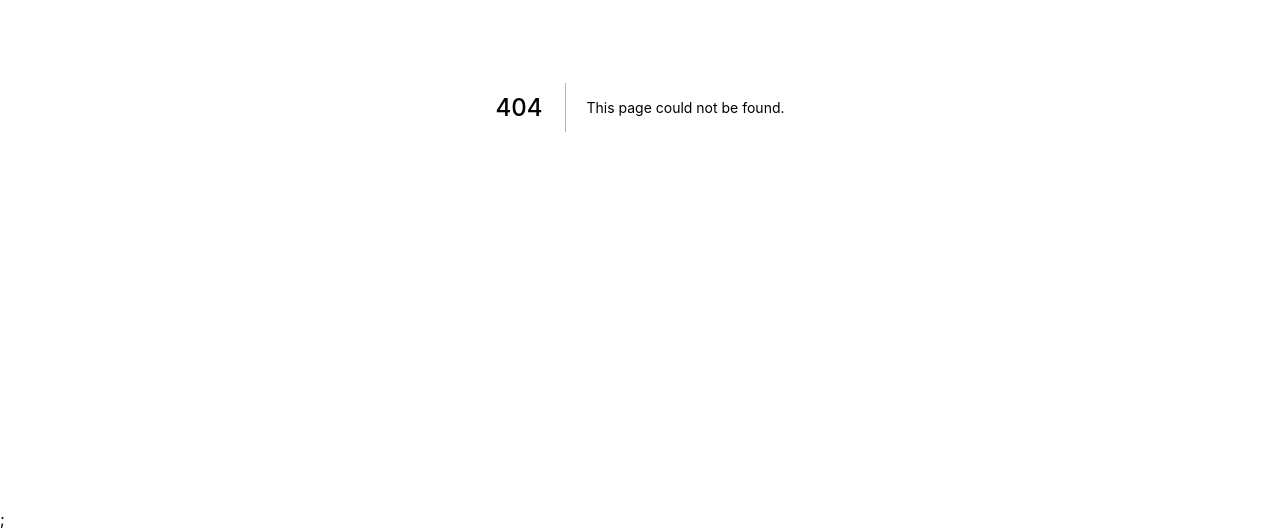
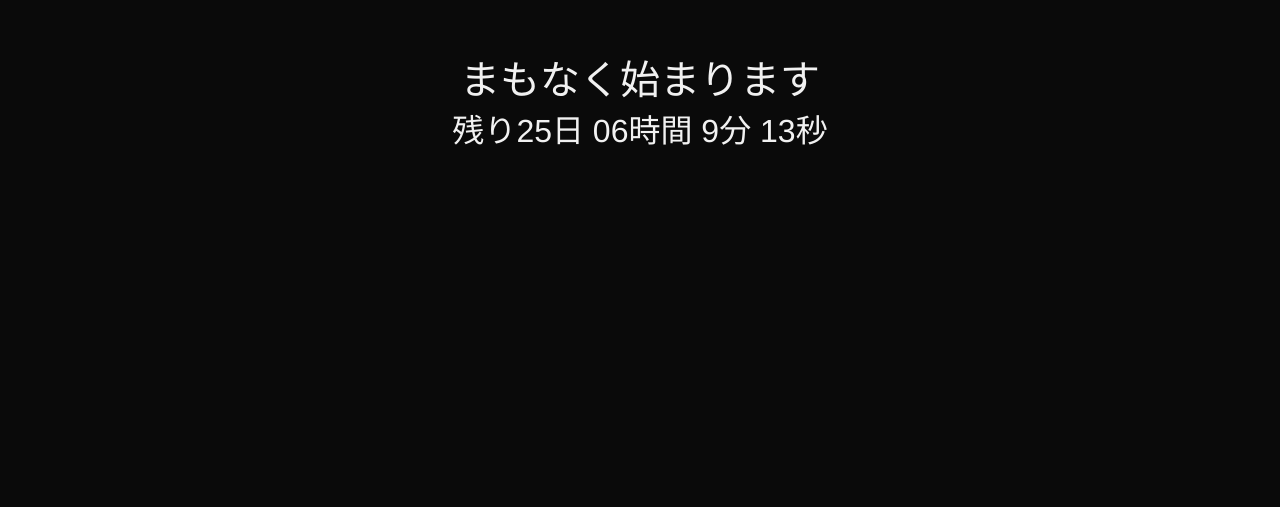
Before and after one commit to Mochichi2003/Campus-festival, a Next.js app: page /live in a window 1280 px wide. Before the commit this address had no page. Shown: the part 293-824 px from the top of the page. After the commit the page ends 800 px from the top, so only its background shows below. Built offline with nearby package versions, Linux system fonts and the light colour scheme.

Commit message:
ライブのカウントダウンページを作り始めた

```diff
--- /dev/null
+++ b/components/Countdowntimer/CountdownTimer.module.sass
@@ -0,0 +1,14 @@
+.main
+  background: #0a0a0a
+  color: #fff
+  height: 100vh
+  width: 100vw
+  .mainText
+    color: #f1f1f1
+    text-align: center
+    margin: auto auto
+    position: absolute
+    top: 50%
+    left: 50%
+    -webkit-transform: translateY(-50%) translateX(-50%)
+    transform: translateY(-50%) translateX(-50%)
--- /dev/null
+++ b/components/Countdowntimer/CountdownTimer.tsx
@@ -0,0 +1,30 @@
+import React from "react";
+
+import styles from "./CountdownTimer.module.sass";
+import moment from "moment";
+moment().locale("ja");
+
+class Clock extends React.Component {
+  constructor(props: string) {
+    super(props);
+    this.state = { date: moment().format("D日 HH時間 M分 s秒") };
+  }
+
+  render() {
+    return <>{this.state.date}</>;
+  }
+}
+
+export default function header() {
+  return (
+    <div className={styles.main}>
+      <div className={styles.mainText}>
+        <h1>まもなく始まります</h1>
+        <h2>
+          残り
+          <Clock />
+        </h2>
+      </div>
+    </div>
+  );
+}
--- a/components/header.tsx
+++ b/components/header.tsx
@@ -13,8 +13,8 @@ export default function header() {
         <Navbar.Toggle aria-controls="basic-navbar-nav" />
         <Navbar.Collapse id="basic-navbar-nav">
           <Nav className="mr-auto">
-            <Nav.Link href="#home">Home</Nav.Link>
-            <Nav.Link href="#link">Link</Nav.Link>
+            <Nav.Link href="/">Home</Nav.Link>
+            <Nav.Link href="/live">LivePage</Nav.Link>
           </Nav>
         </Navbar.Collapse>
       </Navbar>
--- a/package.json
+++ b/package.json
@@ -10,6 +10,7 @@
   },
   "dependencies": {
     "bootstrap": "^4.5.2",
+    "moment": "^2.29.0",
     "next": "latest",
     "react": "^16.12.0",
     "react-bootstrap": "^1.3.0",
--- a/pages/_app.tsx
+++ b/pages/_app.tsx
@@ -1,10 +1,11 @@
 import { AppProps } from "next/app";
 import "bootstrap/dist/css/bootstrap.min.css";
+import "../style/global.css";
 
 export default function App({ Component, pageProps }: AppProps) {
   return (
     <>
-      <Component {...pageProps} />;
+      <Component {...pageProps} />
     </>
   );
 }
--- /dev/null
+++ b/pages/live.tsx
@@ -0,0 +1,14 @@
+// import Link from "next/link";
+import Layout from "../components/Layout";
+
+import React from "react";
+import styles from "../style/live.module.sass";
+import CountdownTimer from "../components/Countdowntimer/CountdownTimer";
+
+const Live = () => (
+  <div>
+    <CountdownTimer />
+  </div>
+);
+
+export default Live;
--- /dev/null
+++ b/style/global.css
@@ -0,0 +1,9 @@
+body,
+html {
+  margin: 0;
+  padding: 0;
+
+  font-family: "Avenir", "Helvetica Neue", "Helvetica", "Arial", "Hiragino Sans",
+    "ヒラギノ角ゴシック", YuGothic, "Yu Gothic", "メイリオ", Meiryo,
+    "ＭＳ Ｐゴシック", "MS PGothic", sans-serif;
+}
--- /dev/null
+++ b/style/live.module.sass
@@ -0,0 +1,6 @@
+.background
+  color: #f00
+
+.timer
+  height: 100vh
+  width: 100vw
```
Also changed, not shown: components/Layout.tsx (+8 -5 lines), components/style/header.module.sass (line endings or trailing spaces), 1 other file (tests, documents, lock files or other folders).
